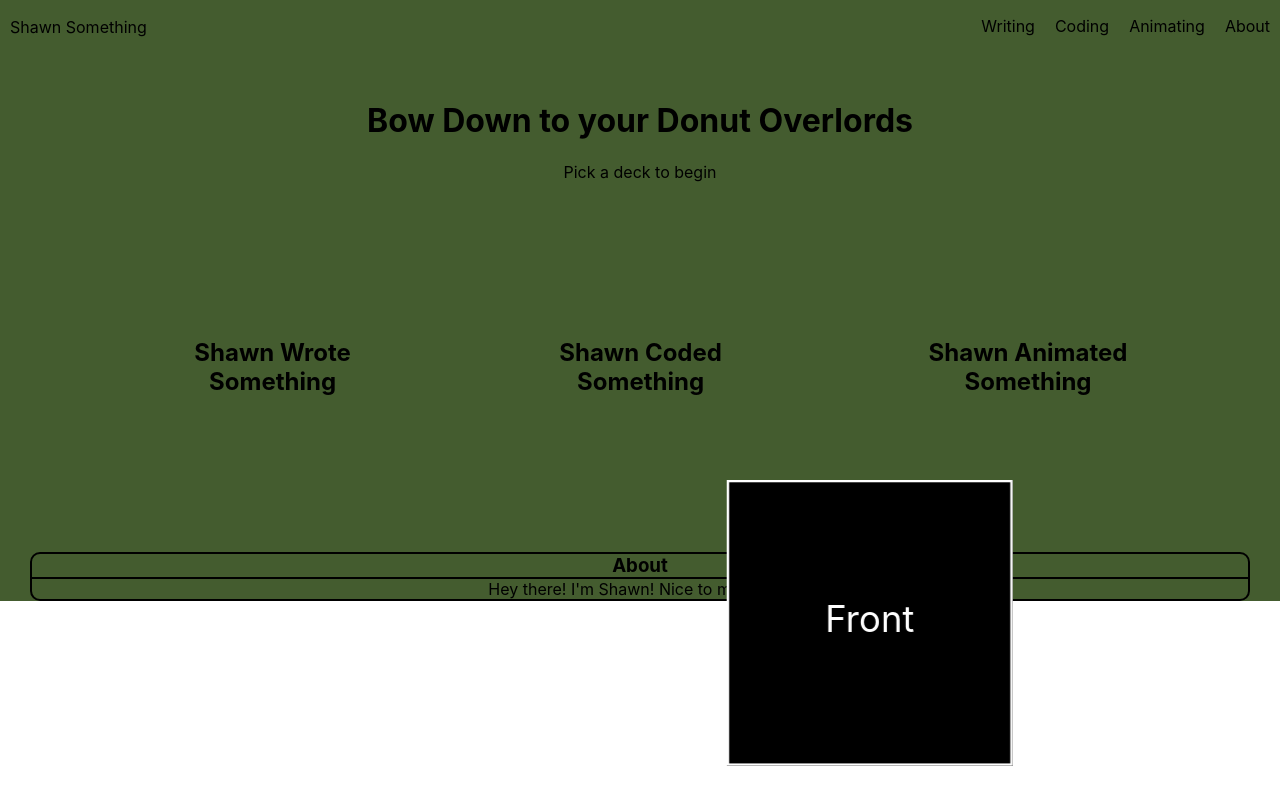
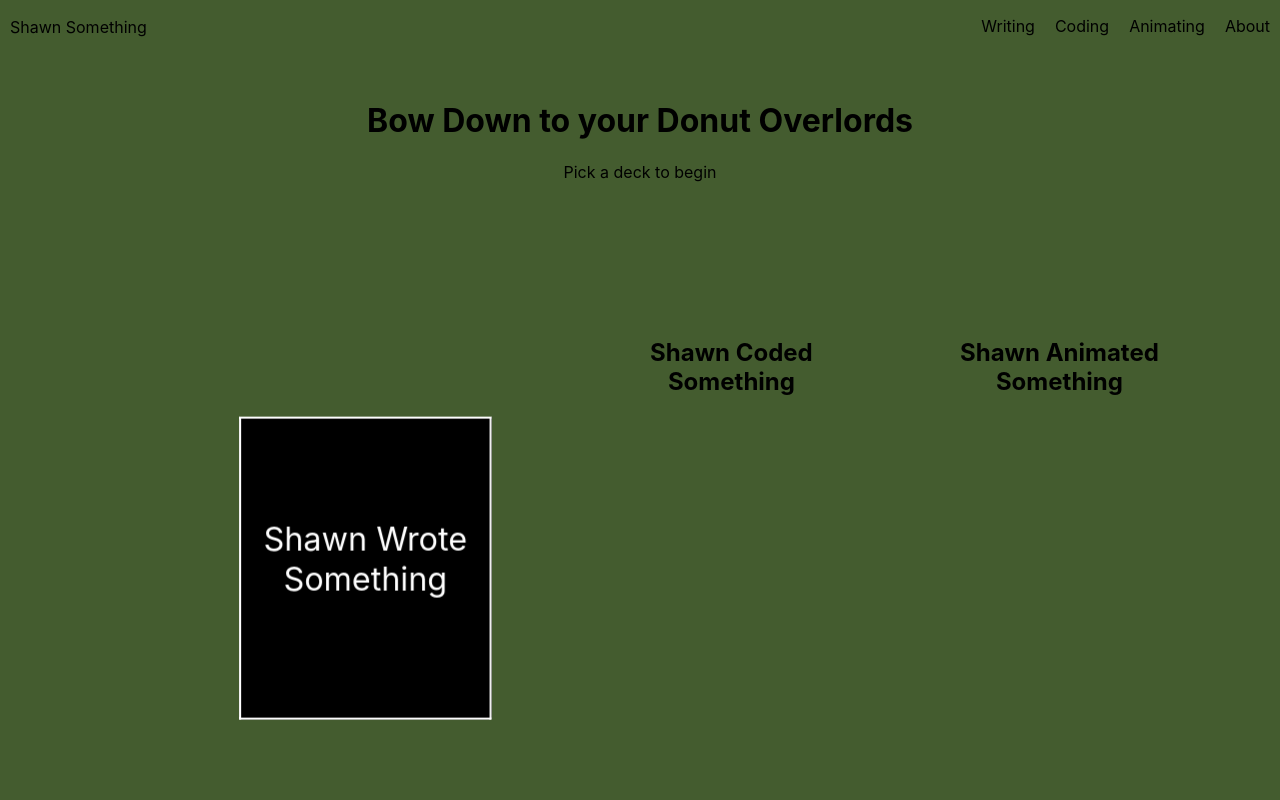
Before and after one commit to ShawnSomething/card-deck, a React (Create React App) app: page / in a window 1280 px wide. Shown: the top 800 px of the page. Built offline with nearby package versions, Linux system fonts and the light colour scheme.

Commit message:
Adjust Box Sizing

```diff
--- a/src/App.css
+++ b/src/App.css
@@ -56,11 +56,11 @@
 .Deck-box {
   height: 60vh;
   width: 30vw;
-  position: absolute;
+  position: flex;
   top: 50vh;
   left: 50vw;
   transform: (translate(-50%, -50%));
-  perspective: 1000px;
+  perspective: 5000px;
 }
 
 .Box {
@@ -69,16 +69,11 @@
   position: absolute;
   top: 100px;
   left: 100px;
-  /*transform: rotate(-90deg); */
   transform-style: preserve-3d;
   animation: animate;
 }
 
 .Box-face {
-  height: 250px;
-  width: 250px;
-  text-align: center;
-  padding: 100px 0px;
   color: white;
   background: black;
   border: 2px solid white;
@@ -88,30 +83,54 @@
 }
 
 #front {
-  transform: translateZ(125px);
+  height: 300px;
+  width: 250px;
+  text-align: center;
+  padding: 100px 0px;
+  transform: translateZ(50px);
 }
 
 #back {
-  transform: translateZ(-125px);
+  height: 300px;
+  width: 250px;
+  text-align: center;
+  padding: 100px 0px;
+  transform: translateZ(-50px);
 }
 
 #right {
-  left: 125px;
+  height: 300px;
+  width: 100px;
+  text-align: center;
+  padding: 100px 0px;
+  left: 200px;
   transform: rotateY(-90deg);
 }
 
 #left {
-  right: 125px;
+  height: 300px;
+  width: 100px;
+  text-align: center;
+  padding: 100px 0px;
+  right: 200px;
   transform: rotateY(90deg);
 }
 
 #top {
-  bottom: 125px;
+  height: 100px;
+  width: 250px;
+  text-align: center;
+  padding: 0px 0px;
+  bottom: 200px;
   transform: rotateX(90deg);
 }
 
 #bottom {
-  top: 125px;
+  height: 100px;
+  width: 250px;
+  text-align: center;
+  padding: 0px 0px;
+  top: 250px;
   transform: rotateX(-90deg);
 }
 
--- a/src/writing.tsx
+++ b/src/writing.tsx
@@ -1,10 +1,9 @@
 export const Writing = () => {
     return (
         <>
-        <h2>Shawn Wrote Something</h2>
         <div className="Deck-box">
             <div className="Box">
-                <div className="Box-face" id="front">Front</div>
+                <div className="Box-face" id="front">Shawn Wrote Something</div>
                 <div className="Box-face" id="back">Back</div>
                 <div className="Box-face" id="left">Left</div>
                 <div className="Box-face" id="right">Right</div>
```
